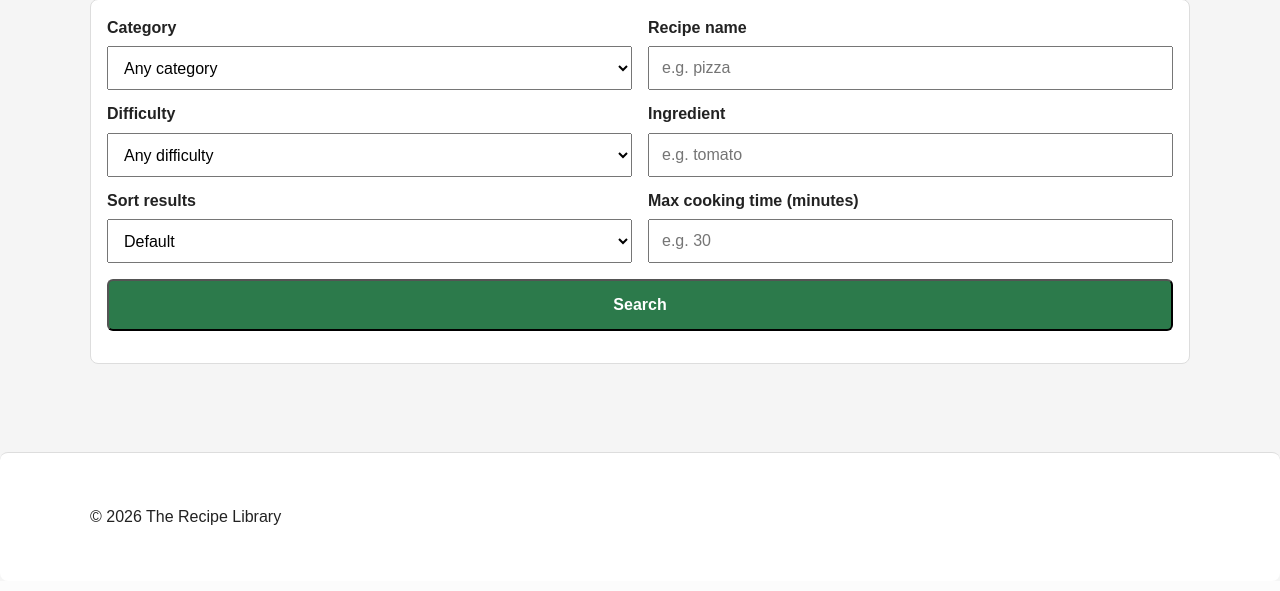
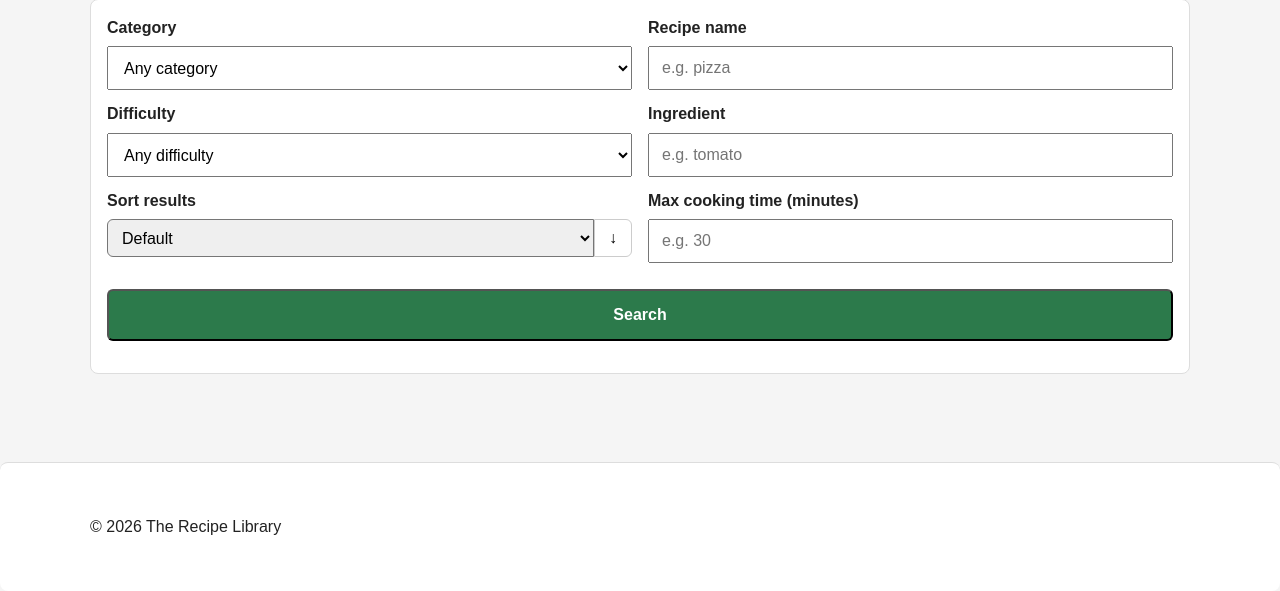
Before and after one commit to makrynio/recipe-app, a PHP site: page /pages/search.php in a window 1280 px wide. Shown: the part 287-878 px from the top of the page. Before the commit the page ends 812 px from the top, so only its background shows below. Run offline with PHP 8.4, Linux system fonts and the light colour scheme; the visitor is signed in with stand-in values (Sample User, id 1); data that the repository does not hold is empty.

Commit message:
sort ordering implemented

```diff
--- a/css/styles.css
+++ b/css/styles.css
@@ -4,7 +4,8 @@
     --color-light-gray: #f5f5f5;
     --color-dark-gray: #222;
     --color-border: #ddd;
-    --color-card-bg: #f4f4f4;       /* Shared background colour for card-style list items */
+    --color-card-bg: #f4f4f4;
+    /* Shared background colour for card-style list items */
     --border-radius: 8px;
     --spacing-xs: 0.75rem;
     --spacing-sm: 1rem;
@@ -153,7 +154,7 @@ form {
 .recipe-list li a:hover {
     background-color: #e9e9e9;
     text-decoration: none;
-    box-shadow: 0 2px 8px rgba(0,0,0,0.1);
+    box-shadow: 0 2px 8px rgba(0, 0, 0, 0.1);
 }
 
 /* Search results list - vertical stack layout */
@@ -516,6 +517,7 @@ button {
 
 /* Responsive behavior for account sections */
 @media (max-width: 900px) {
+
     /* Mobile hero grid - Stacks hero content into a single column for narrow screens. */
     .recipe-hero {
         grid-template-columns: 1fr;
@@ -599,6 +601,7 @@ button {
 
 /* Narrow mobile account adjustments - Improves profile section stacking on very small screens. */
 @media (max-width: 500px) {
+
     /* Very small-screen account info layout - Stacks profile text and image vertically. */
     .account-info {
         flex-direction: column;
@@ -653,6 +656,7 @@ button {
 
 /* Desktop responsive styles - Adjust layouts for larger screens */
 @media (min-width: 768px) {
+
     /* Desktop header layout - Places site title and navigation on a single horizontal row. */
     .site-header .container {
         flex-direction: row;
@@ -879,3 +883,78 @@ button {
     width: 100%;
     border-radius: 8px;
 }
+
+/* ===================== */
+/* Sort control container */
+/* ===================== */
+
+/* Container holding the sorting dropdown and direction button */
+.sort-controls {
+    display: flex;
+    align-items: stretch;
+}
+
+
+/* ===================== */
+/* Sorting dropdown */
+/* ===================== */
+
+/* Dropdown used to select sorting type */
+#search-sort {
+
+    flex: 1; /* take available space */
+
+    height: 38px;
+    padding: 0 10px;
+
+    border-radius: 6px 0 0 6px;
+}
+
+
+/* ===================== */
+/* Sort direction button */
+/* ===================== */
+
+/* Button used to toggle sorting direction (ASC/DESC) */
+.sort-btn {
+
+    width: 38px;
+    height: 38px;
+
+    border: 1px solid #ccc;
+
+    border-radius: 0 6px 6px 0;
+
+    background: #fff;
+
+    font-size: 16px;
+    font-weight: 600;
+
+    cursor: pointer;
+
+    display: flex;
+    align-items: center;
+    justify-content: center;
+
+    transition: all 0.15s ease;
+}
+
+
+/* ===================== */
+/* Hover effects */
+/* ===================== */
+
+#search-sort:hover,
+.sort-btn:hover {
+    border-color: #666;
+}
+
+
+/* ===================== */
+/* Focus state */
+/* ===================== */
+
+#search-sort:focus {
+    outline: none;
+    border-color: #000;
+}
--- a/js/main.js
+++ b/js/main.js
@@ -439,3 +439,36 @@ function wireSearchSuggestions(inputId, datalistId, endpointPath) {
 // Initialize autocomplete for recipe titles and ingredients.
 wireSearchSuggestions('search-name', 'recipe-name-suggestions', '/recipe-app/pages/search_suggestions.php');
 wireSearchSuggestions('search-ingredient', 'ingredient-suggestions', '/recipe-app/pages/search_suggestions.php?type=ingredient');
+
+document.addEventListener("DOMContentLoaded", function () {
+
+    // Get references to the sort direction button and hidden input field
+    const button = document.getElementById("sort-direction");
+    const orderInput = document.getElementById("sort-order");
+
+    // If the page loads with ASC order already selected,
+    // update the button arrow to reflect the current state
+    if (orderInput.value === "asc") {
+        button.textContent = "↑";
+    }
+
+    // Add click event listener to toggle sorting direction
+    button.addEventListener("click", function () {
+
+        // If current order is descending, switch to ascending
+        if (orderInput.value === "desc") {
+
+            orderInput.value = "asc";   // Update hidden input value
+            button.textContent = "↑";   // Update button icon
+
+        } else {
+
+            // Otherwise switch back to descending
+            orderInput.value = "desc";
+            button.textContent = "↓";
+
+        }
+
+    });
+
+});
--- a/pages/search.php
+++ b/pages/search.php
@@ -30,6 +30,7 @@ $showInlineResults = isset($_GET['inline_results']);
 require_once __DIR__ . '/../includes/header.php';
 
 ?>
+
 
 <main class="container">
 
@@ -85,6 +86,7 @@ fulfills the coursework requirements.
                 <!-- ===================== -->
                 <div class="search-field">
                     <label for="search-sort">Sort results</label>
+                    <div class="sort-controls">
                         <select id="search-sort" name="sort">
                             <option value="">Default</option>
 
@@ -100,6 +102,10 @@ fulfills the coursework requirements.
                             <!-- Sort by newest recipes -->
                             <option value="newest">Newest</option>
                         </select>
+                        <button type="button" id="sort-direction" class="sort-btn">↓</button>
+
+                        <input type="hidden" name="order" id="sort-order" value="desc">
+                    </div>
                 </div>
 
             </div>
@@ -111,7 +117,8 @@ fulfills the coursework requirements.
                 <!-- ===================== -->
                 <div class="search-field">
                     <label for="search-name">Recipe name</label>
-                    <input id="search-name" type="text" name="name" placeholder="e.g. pizza" list="recipe-name-suggestions" autocomplete="off">
+                    <input id="search-name" type="text" name="name" placeholder="e.g. pizza"
+                        list="recipe-name-suggestions" autocomplete="off">
                     <datalist id="recipe-name-suggestions"></datalist>
                 </div>
 
@@ -120,7 +127,8 @@ fulfills the coursework requirements.
                 <!-- ===================== -->
                 <div class="search-field">
                     <label for="search-ingredient">Ingredient</label>
-                    <input id="search-ingredient" type="text" name="ingredient" placeholder="e.g. tomato" list="ingredient-suggestions" autocomplete="off">
+                    <input id="search-ingredient" type="text" name="ingredient" placeholder="e.g. tomato"
+                        list="ingredient-suggestions" autocomplete="off">
                     <datalist id="ingredient-suggestions"></datalist>
                 </div>
 
```
Also changed, not shown: pages/results.php (+13 -4 lines). Lines whose indentation alone changed are shown as unchanged.
